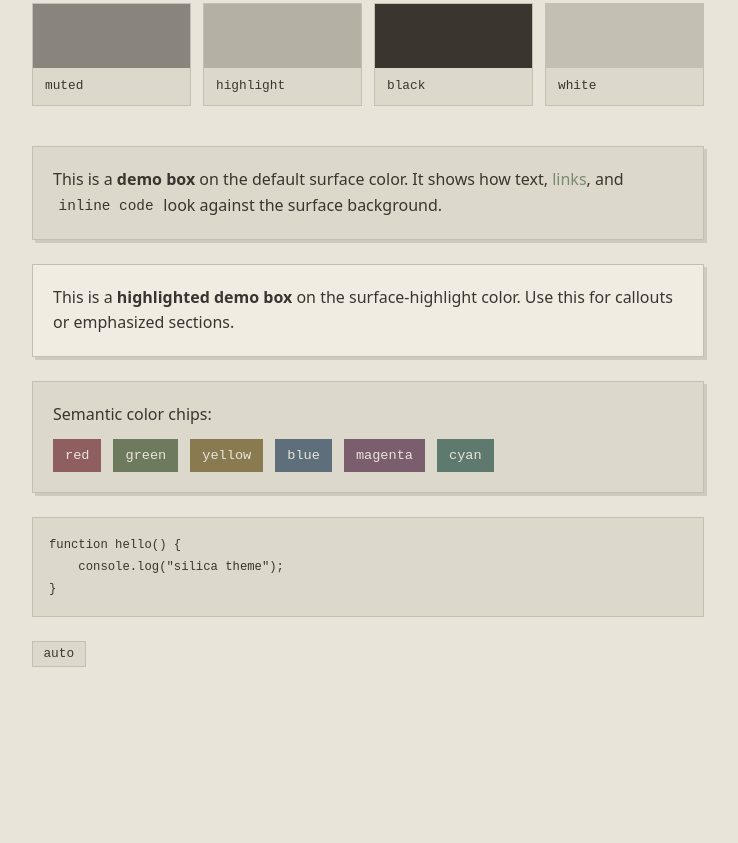
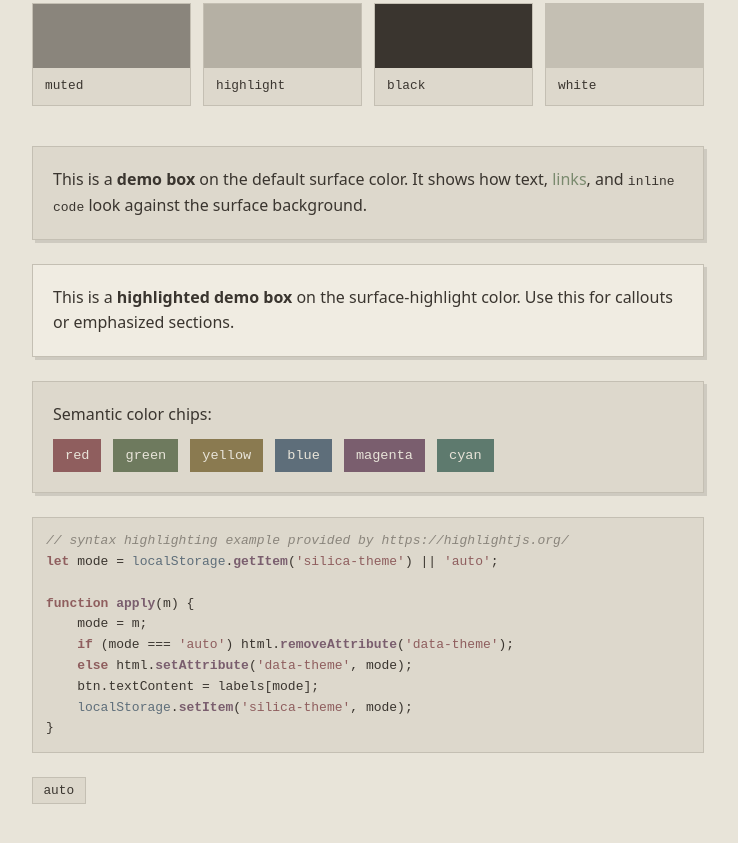
Before and after one commit to ltlian/silica-theme, a plain HTML site: page css/index.html in a window 1280 px wide. Shown: the part 397-1240 px from the top of the page, without its empty margins (272-1010 px from the left). Before the commit the page ends 1112 px from the top, so only its background shows below. Drawn offline with nearby package versions, Linux system fonts and the light colour scheme.

Commit message:
Use highlightjs for css example

```diff
--- a/css/index.html
+++ b/css/index.html
@@ -3,6 +3,7 @@
 <head>
     <meta charset="UTF-8">
     <meta name="viewport" content="width=device-width, initial-scale=1.0">
+    <link rel="stylesheet" href="https://cdnjs.cloudflare.com/ajax/libs/highlight.js/11.11.1/styles/default.min.css">
     <title>silica theme</title>
     <style>
         :root {
@@ -169,19 +170,12 @@
         }
 
         code {
-            font-family: ui-monospace, monospace;
-            font-size: 0.9em;
             background: var(--surface);
-            padding: 0.15rem 0.35rem;
         }
 
         pre {
             background: var(--surface);
             border: 1px solid var(--border);
-            padding: 1rem;
-            overflow-x: auto;
-            font-size: 0.85rem;
-            margin-top: 0.75rem;
         }
 
         pre code {
@@ -208,6 +202,61 @@
 
         .theme-toggle:hover {
             background: var(--surface-highlight);
+        }
+
+        /* Highlight.js custom silica theme */
+        .hljs {
+            color: var(--foreground);
+            background: transparent;
+        }
+        .hljs-comment,
+        .hljs-quote {
+            color: var(--muted);
+            font-style: italic;
+        }
+        .hljs-keyword,
+        .hljs-selector-tag,
+        .hljs-literal,
+        .hljs-section,
+        .hljs-link {
+            color: var(--red);
+        }
+        .hljs-string,
+        .hljs-attr,
+        .hljs-template-tag,
+        .hljs-template-variable,
+        .hljs-addition {
+            color: var(--red);
+        }
+        .hljs-number,
+        .hljs-meta,
+        .hljs-bullet {
+            color: var(--yellow);
+        }
+        .hljs-name,
+        .hljs-attribute,
+        .hljs-code,
+        .hljs-title {
+            color: var(--magenta);
+        }
+        .hljs-type,
+        .hljs-built_in,
+        .hljs-builtin-name,
+        .hljs-class .hljs-title,
+        .hljs-variable {
+            /* color: blue; */
+            color: var(--blue);
+        }
+        .hljs-symbol,
+        .hljs-regexp,
+        .hljs-deletion {
+            color: var(--red);
+        }
+        .hljs-emphasis {
+            font-style: italic;
+        }
+        .hljs-strong {
+            font-weight: bold;
         }
     </style>
 </head>
@@ -286,14 +335,22 @@
         </div>
     </div>
 
-    <pre><code>function hello() {
-    console.log("silica theme");
+    <pre><code class="language-js">// syntax highlighting example provided by https://highlightjs.org/
+let mode = localStorage.getItem('silica-theme') || 'auto';
+
+function apply(m) {
+    mode = m;
+    if (mode === 'auto') html.removeAttribute('data-theme');
+    else html.setAttribute('data-theme', mode);
+    btn.textContent = labels[mode];
+    localStorage.setItem('silica-theme', mode);
 }</code></pre>
 
     <p style="margin-top: 1.5rem; color: var(--muted); font-size: 0.85rem;">
         <button class="theme-toggle" id="theme-toggle" aria-label="Toggle color theme">auto</button>
     </p>
 
+    <script src="https://cdnjs.cloudflare.com/ajax/libs/highlight.js/11.11.1/highlight.min.js"></script>
     <script>
         const html = document.documentElement;
         const btn = document.getElementById('theme-toggle');
@@ -317,6 +374,8 @@
         });
 
         apply(mode);
+
+        hljs.highlightAll();
     </script>
 </body>
 </html>
```
